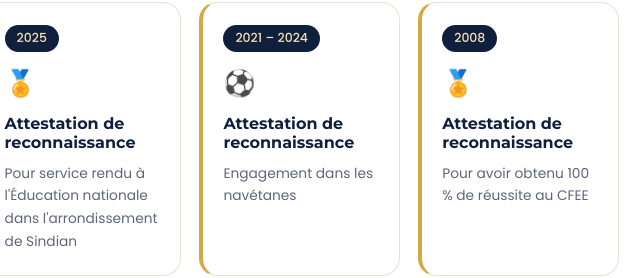
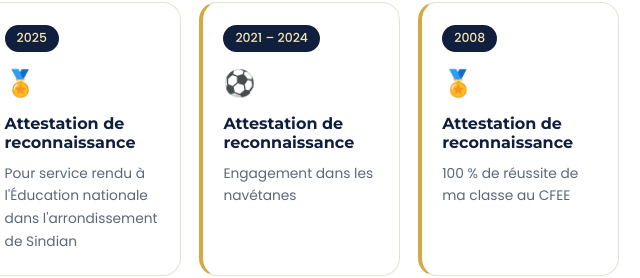
Before and after one commit to bacarygoudiaby1-alt/cv-bacary-goudiaby, a plain HTML site: page index.html in a window 1280 px wide. Shown: the part 2793-3071 px from the top of the page, 559-1199 px from the left. Drawn offline with Linux system fonts and the light colour scheme.

Commit message:
Precision attestation CFEE 2008

```diff
--- a/index.html
+++ b/index.html
@@ -386,7 +386,7 @@
       <div class="cert reveal"><span class="yr2">2025</span><span class="em">💻</span><h3>Attestation de formation</h3><p>Word, Excel et PowerPoint</p></div>
       <div class="cert reveal"><span class="yr2">2025</span><span class="em">🏅</span><h3>Attestation de reconnaissance</h3><p>Pour service rendu à l'Éducation nationale dans l'arrondissement de Sindian</p></div>
       <div class="cert reveal"><span class="yr2">2021 – 2024</span><span class="em">⚽</span><h3>Attestation de reconnaissance</h3><p>Engagement dans les navétanes</p></div>
-      <div class="cert reveal"><span class="yr2">2008</span><span class="em">🏅</span><h3>Attestation de reconnaissance</h3><p>Pour avoir obtenu 100 % de réussite au CFEE</p></div>
+      <div class="cert reveal"><span class="yr2">2008</span><span class="em">🏅</span><h3>Attestation de reconnaissance</h3><p>100 % de réussite de ma classe au CFEE</p></div>
     </div>
   </div>
 </section>
```
